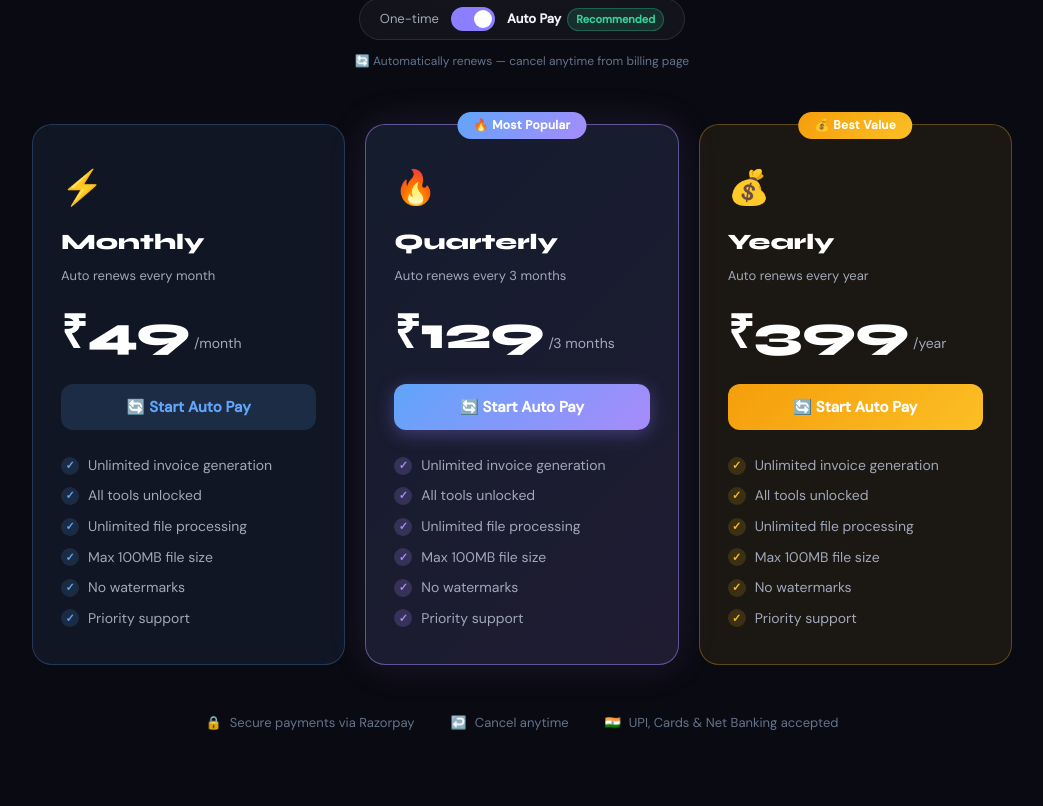
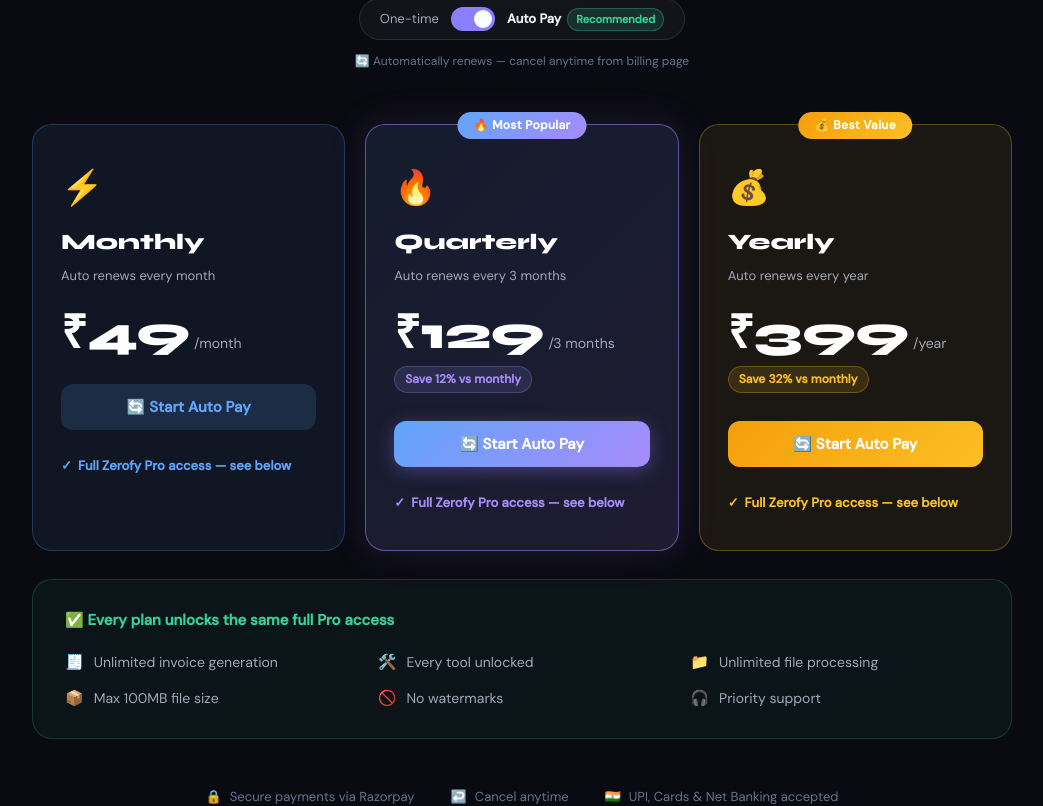
Before and after one commit to Piyu333PS/ZEROFY, a React (Vite) app: page /pricing in a window 1280 px wide. Shown: the part 418-1224 px from the top of the page, without its empty margins (118-1161 px from the left). Built offline with nearby package versions, Linux system fonts and the light colour scheme.

Commit message:
Add files via upload

```diff
--- a/src/pages/BillingPage.jsx
+++ b/src/pages/BillingPage.jsx
@@ -1,13 +1,14 @@
 import { useState, useEffect } from 'react'
 import { useNavigate, Link } from 'react-router-dom'
 import { useAuth } from '../context/AuthContext'
+import { PRO_FEATURES, PLAN_THEME } from '../data/proPlans'
 
 const API = import.meta.env.VITE_API_URL || 'http://localhost:5000'
 
 const PLAN_LABELS = {
-  monthly: { name: 'Pro Monthly', period: '1 Month', color: '#60A5FA' },
-  quarterly: { name: 'Pro Quarterly', period: '3 Months', color: '#A78BFA' },
-  yearly: { name: 'Pro Yearly', period: '1 Year', color: '#fbbf24' },
+  monthly: { name: `Pro ${PLAN_THEME.monthly.name}`, period: '1 Month', color: PLAN_THEME.monthly.accent },
+  quarterly: { name: `Pro ${PLAN_THEME.quarterly.name}`, period: '3 Months', color: PLAN_THEME.quarterly.accent },
+  yearly: { name: `Pro ${PLAN_THEME.yearly.name}`, period: '1 Year', color: PLAN_THEME.yearly.accent },
 }
 
 export default function BillingPage() {
@@ -221,17 +222,10 @@
             {info?.isPro ? (
               <div style={{ ...cardStyle, borderColor: 'rgba(52,211,153,0.2)' }}>
                 <h2 style={{ fontSize: 16, fontWeight: 700, color: '#34D399', marginBottom: 14, marginTop: 0 }}>✅ Pro Benefits Active</h2>
-                {[
-                  'Unlimited invoice generation',
-                  'All tools unlocked',
-                  'Unlimited file processing',
-                  'Max 100MB file size',
-                  'No watermarks',
-                  'Priority support',
-                ].map((f, i) => (
+                {PRO_FEATURES.map((f, i) => (
                   <div key={i} style={{ display: 'flex', gap: 10, alignItems: 'center', marginBottom: 10 }}>
-                    <span style={{ color: '#34D399', fontSize: 14 }}>✓</span>
-                    <span style={{ fontSize: 14, color: 'var(--text2)' }}>{f}</span>
+                    <span style={{ fontSize: 14 }}>{f.icon}</span>
+                    <span style={{ fontSize: 14, color: 'var(--text2)' }}>{f.label}</span>
                   </div>
                 ))}
                 <div style={{ marginTop: 20, padding: '12px 16px', background: 'rgba(52,211,153,0.06)', borderRadius: 10, fontSize: 13, color: 'var(--text3)' }}>
@@ -248,7 +242,7 @@
               <div style={{ ...cardStyle, borderColor: 'rgba(167,139,250,0.25)', background: 'linear-gradient(135deg, rgba(96,165,250,0.04), rgba(167,139,250,0.06))' }}>
                 <h2 style={{ fontSize: 16, fontWeight: 700, color: 'var(--text)', marginBottom: 8, marginTop: 0 }}>⚡ Upgrade to Pro</h2>
                 <p style={{ fontSize: 13, color: 'var(--text2)', marginBottom: 20, lineHeight: 1.6 }}>
-                  Unlimited invoices, all tools unlocked, no limits — starting at just ₹49/month.
+                  Unlimited invoices, every tool unlocked, no limits — starting at just ₹49/month.
                 </p>
                 <Link to="/pricing" style={{
                   display: 'inline-block', padding: '11px 28px', borderRadius: 12,
--- a/src/pages/PricingPage.jsx
+++ b/src/pages/PricingPage.jsx
@@ -1,72 +1,9 @@
 import { useState } from 'react'
 import { Link, useNavigate } from 'react-router-dom'
 import { useAuth } from '../context/AuthContext'
+import { PRO_FEATURES, PLAN_THEME, PLANS, savingsVsMonthly } from '../data/proPlans'
 
-const plans = [
-  {
-    id: 'monthly',
-    name: 'Monthly',
-    emoji: '⚡',
-    price: 49,
-    period: '/month',
-    desc: 'Billed every month. Cancel anytime.',
-    color: 'rgba(96,165,250,0.08)',
-    border: 'rgba(96,165,250,0.25)',
-    badge: null,
-    features: [
-      'Unlimited invoice generation',
-      'All tools unlocked',
-      'Unlimited file processing',
-      'Max 100MB file size',
-      'No watermarks',
-      'Priority support',
-    ],
-    cta: 'Get Started',
-    ctaStyle: 'blue',
-  },
-  {
-    id: 'quarterly',
-    name: 'Quarterly',
-    emoji: '🔥',
-    price: 129,
-    period: '/3 months',
-    desc: 'Save vs monthly. Billed every 3 months.',
-    color: 'linear-gradient(135deg, rgba(96,165,250,0.12) 0%, rgba(167,139,250,0.14) 100%)',
-    border: 'rgba(167,139,250,0.5)',
-    badge: '🔥 Most Popular',
-    features: [
-      'Unlimited invoice generation',
-      'All tools unlocked',
-      'Unlimited file processing',
-      'Max 100MB file size',
-      'No watermarks',
-      'Priority support',
-    ],
-    cta: 'Get Started',
-    ctaStyle: 'gradient',
-  },
-  {
-    id: 'yearly',
-    name: 'Yearly',
-    emoji: '💰',
-    price: 399,
-    period: '/year',
-    desc: 'Best value. Save over 30% vs monthly.',
-    color: 'rgba(251,191,36,0.07)',
-    border: 'rgba(251,191,36,0.3)',
-    badge: '💰 Best Value',
-    features: [
-      'Unlimited invoice generation',
-      'All tools unlocked',
-      'Unlimited file processing',
-      'Max 100MB file size',
-      'No watermarks',
-      'Priority support',
-    ],
-    cta: 'Get Started',
-    ctaStyle: 'gold',
-  },
-]
+const plans = PLANS.map(p => ({ ...p, ...PLAN_THEME[p.id] }))
 
 const faqs = [
   {
@@ -382,7 +319,7 @@
           <div
             key={plan.id}
             style={{
-              background: plan.color,
+              background: plan.soft,
               border: `1px solid ${plan.border}`,
               borderRadius: 20,
               padding: '36px 28px',
@@ -449,6 +386,16 @@
                   {plan.period}
                 </span>
               </div>
+              {savingsVsMonthly(plan.id) > 0 && (
+                <div style={{
+                  display: 'inline-block', marginTop: 10,
+                  fontSize: 12, fontWeight: 700, padding: '3px 10px',
+                  borderRadius: 100, color: plan.accent,
+                  background: `${plan.accent}22`, border: `1px solid ${plan.accent}44`,
+                }}>
+                  Save {savingsVsMonthly(plan.id)}% vs monthly
+                </div>
+              )}
             </div>
 
             <button
@@ -464,11 +411,7 @@
                 fontSize: 15,
                 marginBottom: 26,
                 transition: 'opacity 0.2s, transform 0.15s',
-                background: plan.ctaStyle === 'gradient'
-                  ? 'linear-gradient(135deg, #60A5FA, #A78BFA)'
-                  : plan.ctaStyle === 'gold'
-                    ? 'linear-gradient(135deg, #f59e0b, #fbbf24)'
-                    : 'rgba(96,165,250,0.15)',
+                background: plan.ctaStyle === 'blue' ? 'rgba(96,165,250,0.15)' : plan.gradient,
                 color: plan.ctaStyle === 'blue' ? '#60A5FA' : '#fff',
                 boxShadow: plan.ctaStyle === 'gradient'
                   ? '0 4px 18px rgba(139,127,255,0.35)'
@@ -482,33 +425,43 @@
                 : autoPayEnabled ? `🔄 Start Auto Pay` : plan.cta}
             </button>
 
-            <ul style={{ listStyle: 'none', padding: 0, margin: 0, display: 'flex', flexDirection: 'column', gap: 11 }}>
-              {plan.features.map((f, i) => (
-                <li key={i} style={{
-                  fontSize: 14,
-                  color: 'var(--text2, #94a3b8)',
-                  lineHeight: 1.4,
-                  display: 'flex',
-                  alignItems: 'center',
-                  gap: 9,
-                }}>
-                  <span style={{
-                    width: 18, height: 18, borderRadius: '50%', flexShrink: 0,
-                    background: plan.id === 'quarterly'
-                      ? 'rgba(167,139,250,0.2)'
-                      : plan.id === 'yearly'
-                        ? 'rgba(251,191,36,0.15)'
-                        : 'rgba(96,165,250,0.15)',
-                    display: 'flex', alignItems: 'center', justifyContent: 'center',
-                    fontSize: 11, color: plan.id === 'quarterly' ? '#A78BFA' : plan.id === 'yearly' ? '#fbbf24' : '#60A5FA',
-                    fontWeight: 700,
-                  }}>✓</span>
-                  {f}
-                </li>
-              ))}
-            </ul>
+            <div style={{
+              fontSize: 13, color: plan.accent, fontWeight: 600,
+              display: 'flex', alignItems: 'center', gap: 6,
+            }}>
+              <span>✓</span> Full Zerofy Pro access — see below
+            </div>
           </div>
         ))}
+      </div>
+
+      {/* Shared Pro feature list — one place, no repeats across plans */}
+      <div style={{
+        maxWidth: 980, margin: '28px auto 0', padding: '0 24px',
+      }}>
+        <div style={{
+          background: 'rgba(52,211,153,0.05)',
+          border: '1px solid rgba(52,211,153,0.2)',
+          borderRadius: 20, padding: '28px 32px',
+        }}>
+          <h3 style={{
+            fontSize: 15, fontWeight: 700, color: '#34D399',
+            margin: '0 0 18px', display: 'flex', alignItems: 'center', gap: 8,
+          }}>
+            ✅ Every plan unlocks the same full Pro access
+          </h3>
+          <div style={{
+            display: 'grid', gridTemplateColumns: 'repeat(auto-fit, minmax(220px, 1fr))',
+            gap: '12px 24px',
+          }}>
+            {PRO_FEATURES.map((f, i) => (
+              <div key={i} style={{ display: 'flex', alignItems: 'center', gap: 10, fontSize: 14, color: 'var(--text2, #94a3b8)' }}>
+                <span style={{ fontSize: 15 }}>{f.icon}</span>
+                {f.label}
+              </div>
+            ))}
+          </div>
+        </div>
       </div>
 
       {/* Trust strip */}
@@ -664,7 +617,7 @@
           onMouseEnter={e => e.currentTarget.style.background = 'rgba(167,139,250,0.08)'}
           onMouseLeave={e => e.currentTarget.style.background = 'transparent'}
         >
-          ← Back to Tools
+          ← Back to Home
         </Link>
       </div>
     </div>
```
